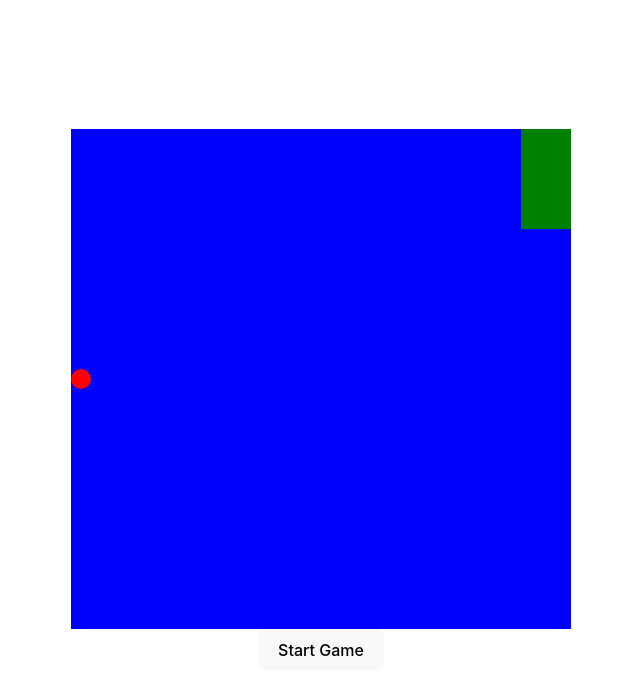
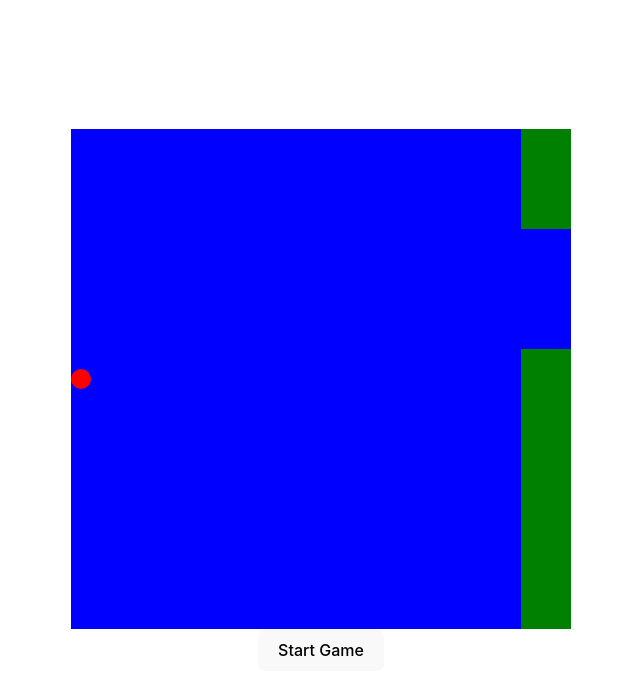
Before and after one commit to beingRish/Flappy-Bird-Game, a React (Vite) app: page / in a window 1280 px wide. Shown: the top 694 px of the page, without its empty margins (319-959 px from the left). Built offline with nearby package versions, Linux system fonts and the light colour scheme.

Commit message:
Bottom Obstacle

```diff
--- a/src/App.jsx
+++ b/src/App.jsx
@@ -11,8 +11,20 @@ function App() {
   const [startGame, setStartGame] = useState(false);
   const [birdPosition, setBirdPosition] = useState(GAME_HEIGHT / 2 - BIRD_SIZE / 2);
   const [obstacleHeight, setObstacleHeight] = useState(100);
-  const [obstacleLeftPosition, setObstacleLeftPosition] = useState(450);
+  const [obstacleLeftPosition, setObstacleLeftPosition] = useState(GAME_WIDTH - OBSTACLE_WIDTH);
   const [score, setScore] = useState(0)
+
+  useEffect(() => {
+    let interval = null;
+    if (startGame) {
+      interval = setInterval(() => {
+        if (obstacleLeftPosition > 0) {
+          setObstacleLeftPosition(obstPos => obstPos - 6);
+        }
+      }, 24);
+    }
+    return () => clearInterval(interval);
+  }, [startGame, obstacleLeftPosition])
 
   useEffect(() => {
     let interval = null;
@@ -26,7 +38,7 @@ function App() {
     return () => clearInterval(interval);
   }, [startGame, birdPosition])
 
-  const bottomObstacle = GAME_HEIGHT - obstacleHeight - GAME_DIFFICULTY_GAP;
+  const bottomObstacleHeight = GAME_HEIGHT - (obstacleHeight + GAME_DIFFICULTY_GAP);
 
   return (
     <div className='App'>
@@ -56,9 +68,16 @@ function App() {
         width: `${OBSTACLE_WIDTH}px`,
         height: `${obstacleHeight}px`,
         backgroundColor: 'green'
-      }}>
+      }}/>
 
-      </div>
+      <div style={{
+        position: 'absolute',
+        top: `${obstacleHeight + GAME_DIFFICULTY_GAP}px`,
+        left: `${obstacleLeftPosition}px`,
+        width: `${OBSTACLE_WIDTH}px`,
+        height: `${bottomObstacleHeight}px`,
+        backgroundColor: 'green'
+      }}/>
 
         {/** Bird */}
       <div
```
